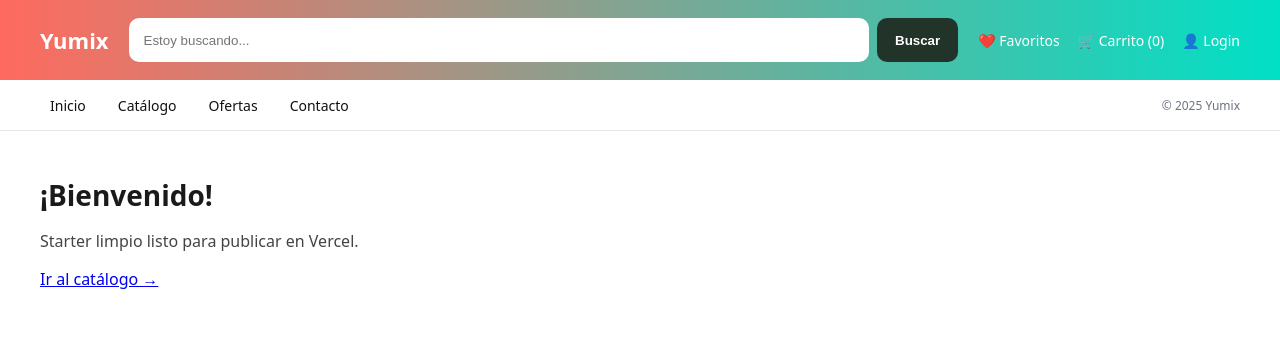
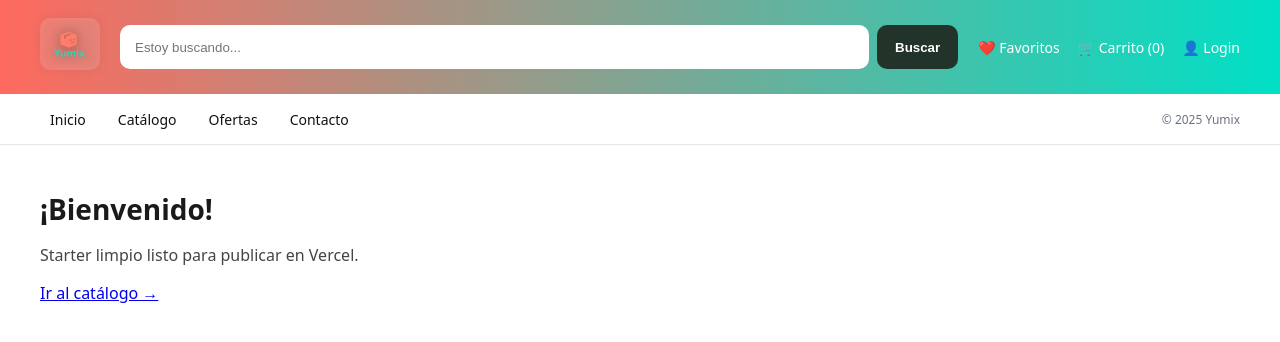
Before and after one commit to DevFredoom1945/tienda-yumix, a Next.js app: page / in a window 1280 px wide. Shown: the top 342 px of the page. Built offline with nearby package versions, Linux system fonts and the light colour scheme.

Commit message:
Update layout.js

```diff
--- a/app/layout.js
+++ b/app/layout.js
@@ -12,7 +12,21 @@ export default function RootLayout({ children }) {
         {/* TOPBAR con logo, búsqueda e íconos */}
         <div className="topbar">
           <div className="container topbar-inner">
-            <div className="brand">Yumix</div>
+            <div className="brand">
+  <img
+    src="/logo.png"
+    alt="Yumix"
+    style={{
+      height: '44px',            // ajusta si lo quieres más grande
+      objectFit: 'contain',
+      filter: 'drop-shadow(0 0 6px rgba(0,0,0,.45))', // contraste sobre el fondo
+      backgroundColor: 'rgba(255,255,255,.14)',       // leve placa para legibilidad
+      borderRadius: '10px',
+      padding: '4px 8px'
+    }}
+  />
+</div>
+
 
             <form className="search" action="/buscar" method="GET">
               <input
```
